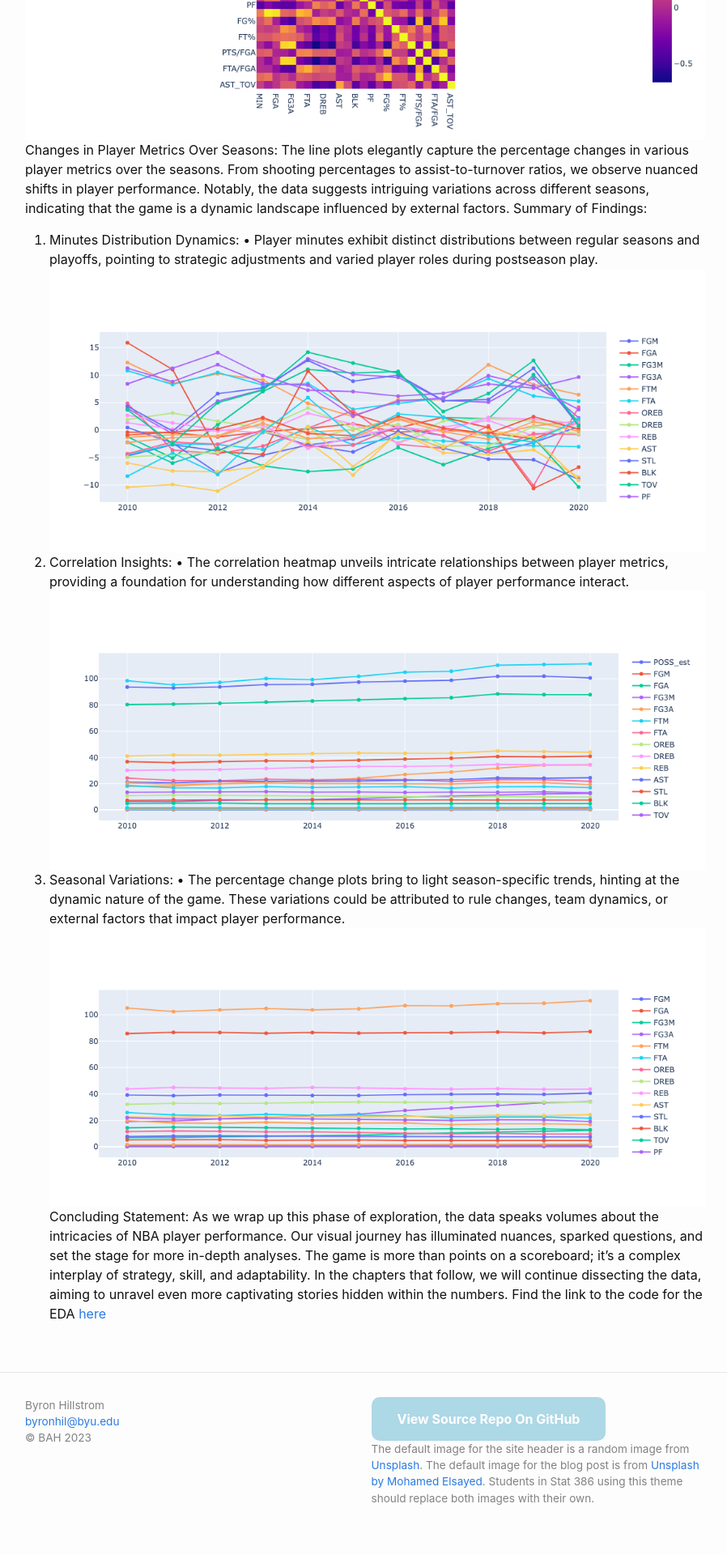
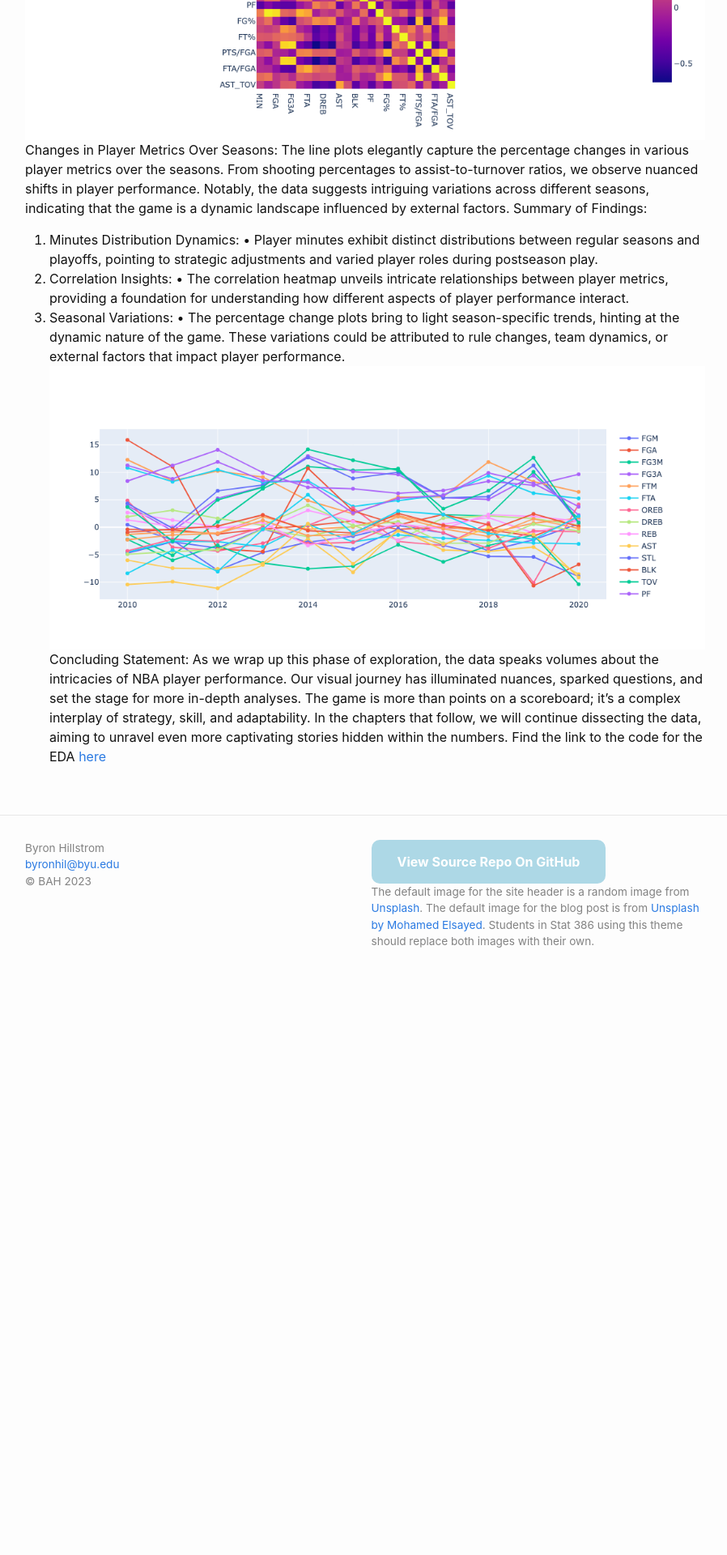
Before and after one commit to byronhillstrom/byronhillstrom.github.io, a Jekyll site: the page built from _posts/2023-12-10-EDA.md, in a window 1280 px wide. Shown: the part 1668-3588 px from the top of the page at 81% size, without its empty margins (189-1087 px from the left). Built offline with Jekyll 4.4.1, drawn with Linux system fonts in a browser that asks for light colours; comment, search, counter and statistics services are not loaded; after the commit the page ends 2900 px from its top, so only the background shows below that.

Commit message:
Update 2023-12-10-EDA.md

```diff
--- a/_posts/2023-12-10-EDA.md
+++ b/_posts/2023-12-10-EDA.md
@@ -17,11 +17,9 @@ Changes in Player Metrics Over Seasons: The line plots elegantly capture the per
 Summary of Findings:
 1.	Minutes Distribution Dynamics:
 •	Player minutes exhibit distinct distributions between regular seasons and playoffs, pointing to strategic adjustments and varied player roles during postseason play.
-<img src="{{https://byronhillstrom.github.io}}/assets/images/line.png"/>
 3.	Correlation Insights:
 •	The correlation heatmap unveils intricate relationships between player metrics, providing a foundation for understanding how different aspects of player performance interact.
-<img src="{{https://byronhillstrom.github.io}}/assets/images/lines2.png"/>
 5.	Seasonal Variations:
 •	The percentage change plots bring to light season-specific trends, hinting at the dynamic nature of the game. These variations could be attributed to rule changes, team dynamics, or external factors that impact player performance.
-<img src="{{https://byronhillstrom.github.io}}/assets/images/lines3.png"/>
+<img src="{{https://byronhillstrom.github.io}}/assets/images/line.png"/>
 Concluding Statement: As we wrap up this phase of exploration, the data speaks volumes about the intricacies of NBA player performance. Our visual journey has illuminated nuances, sparked questions, and set the stage for more in-depth analyses. The game is more than points on a scoreboard; it's a complex interplay of strategy, skill, and adaptability. In the chapters that follow, we will continue dissecting the data, aiming to unravel even more captivating stories hidden within the numbers. Find the link to the code for the EDA [here](https://github.com/byronhillstrom/semester_project/blob/main/main.ipynb)
```
